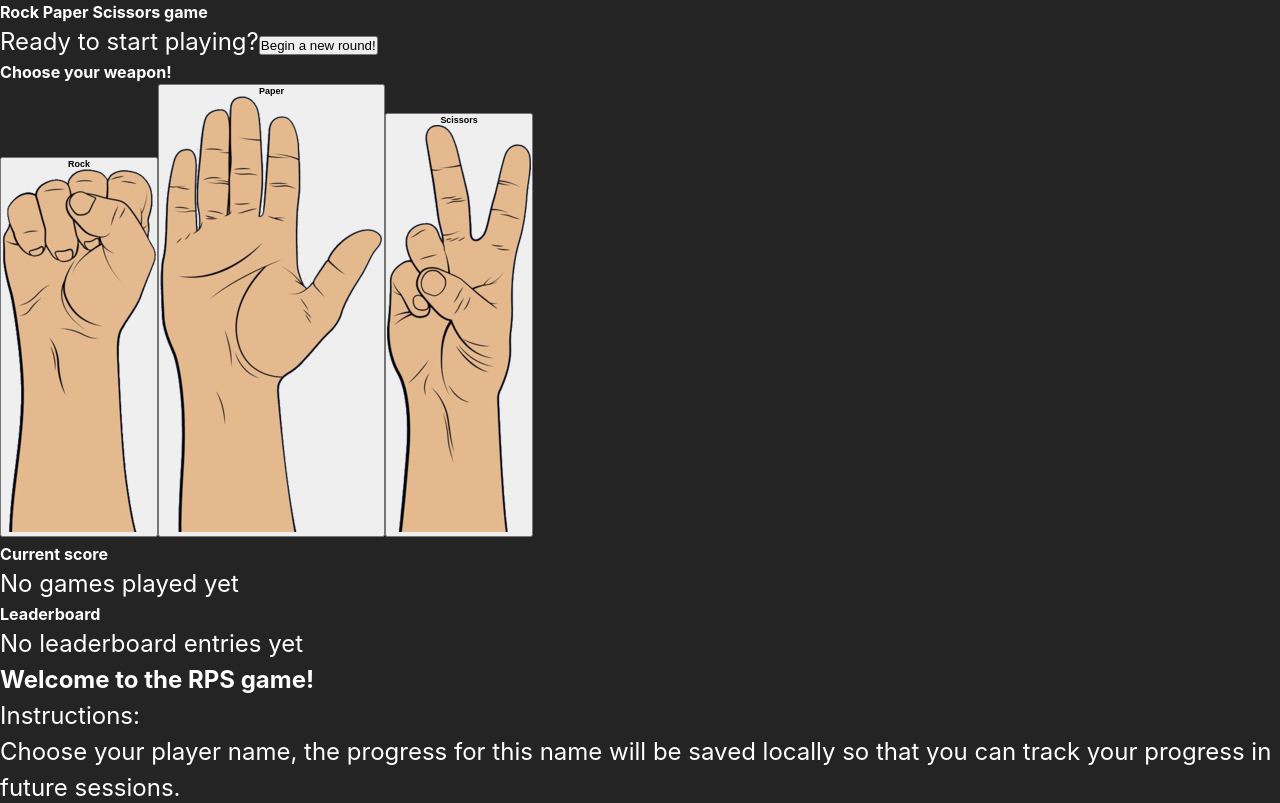
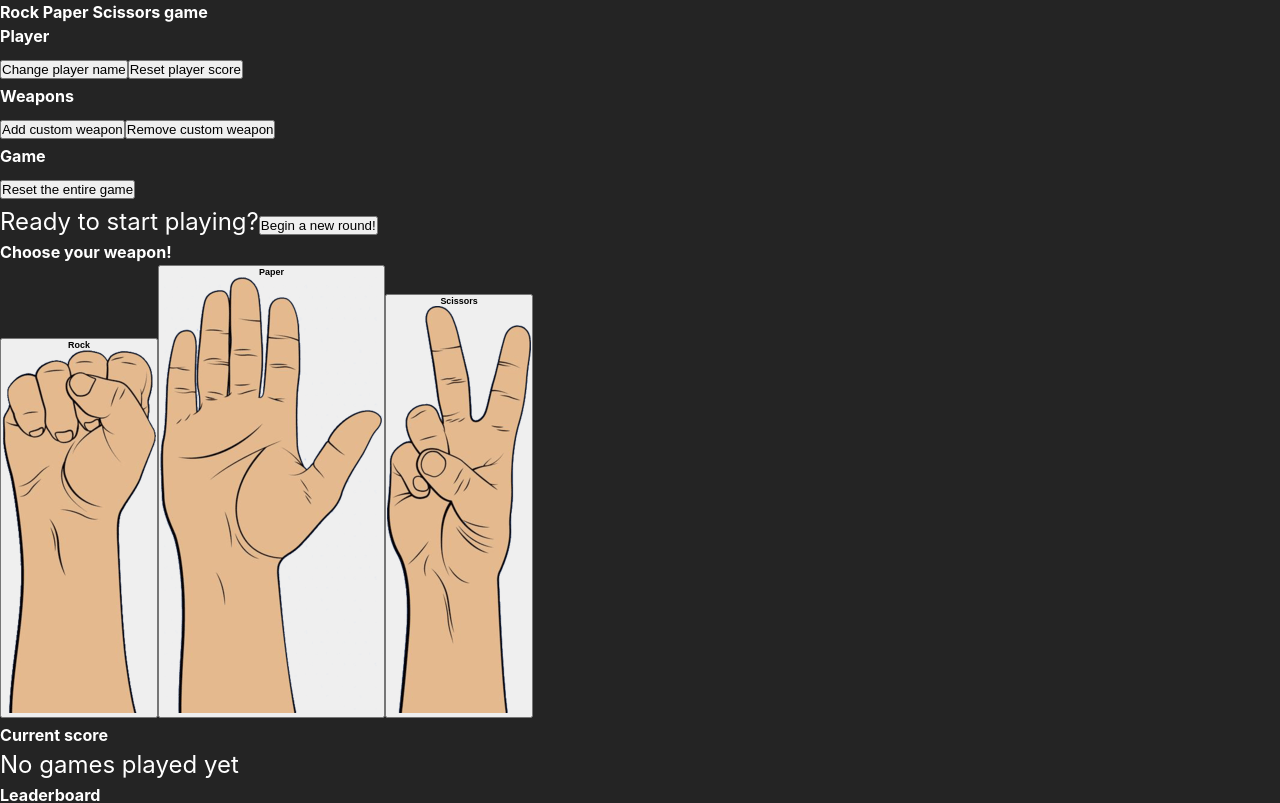
Before and after one commit to WhiteAdy/RPS-game-assignment, a React (Vite) app: page / in a window 1280 px wide. Shown: the top 803 px of the page. Built offline with nearby package versions, Linux system fonts and the light colour scheme.

Commit message:
a few UX improvements + add player name in the top-center + begin work on Sidebar

```diff
--- a/src/components/atoms/Button/Button.module.scss
+++ b/src/components/atoms/Button/Button.module.scss
@@ -6,6 +6,10 @@
     &:hover:not(:disabled) {
         background-color: var(--bg-dark);
         color: var(--text-white);
+    }
+
+    &.fullWidth {
+        width: 100%;
     }
 
     &.outlinedVariant {
@@ -17,6 +21,10 @@
         border: 1px solid var(--bg-dark);
         background-color: var(--bg-dark);
         color: var(--text-white);
+
+        &:hover:not(:disabled) {
+            background-color: var(--bg-dark-2);
+        }
     }
 
     &.textVariant {
--- a/src/components/atoms/Button/Button.tsx
+++ b/src/components/atoms/Button/Button.tsx
@@ -6,6 +6,7 @@ export default function Button({
     className,
     type = 'button',
     title = 'Button',
+    fullWidth = false,
     children,
     ...props
 }: Button) {
@@ -16,6 +17,7 @@ export default function Button({
                 outlinedVariant: variant === 'outlined',
                 filledVariant: variant === 'filled',
                 textVariant: variant === 'text',
+                fullWidth: fullWidth,
             })}
             type={type}
             title={title}
--- a/src/components/atoms/Button/Button.types.ts
+++ b/src/components/atoms/Button/Button.types.ts
@@ -1,6 +1,7 @@
 type Variant = 'text' | 'filled' | 'outlined';
 interface Button extends React.ComponentProps<'button'> {
     variant?: Variant;
+    fullWidth?: boolean;
 }
 
 export type { Variant, Button };
--- /dev/null
+++ b/src/components/molecules/Sidebar/Sidebar.module.scss
@@ -0,0 +1,19 @@
+.Sidebar {
+    border: 1px solid var(--bg-dark);
+    border-radius: var(--border-radius);
+    width: 230px;
+    padding: var(--layout-padding);
+    display: flex;
+    flex-direction: column;
+    align-items: center;
+    gap: var(--layout-padding);
+
+    &_Title {
+        color: var(--text-black);
+        text-align: center;
+
+        &:not(:first-child) {
+            margin-top: calc(var(--layout-padding) * 2);
+        }
+    }
+}
--- /dev/null
+++ b/src/components/molecules/Sidebar/Sidebar.tsx
@@ -0,0 +1,28 @@
+import clsx from 'clsx';
+import type { Sidebar } from './Sidebar.types';
+import { Button, Title } from 'components/atoms';
+
+export default function Sidebar({ className }: Sidebar) {
+    return (
+        <div className={clsx(['Sidebar', { [className!]: className }])}>
+            <Title text="Player" className="Sidebar_Title" />
+            <Button fullWidth variant="filled">
+                Change player name
+            </Button>
+            <Button fullWidth variant="filled">
+                Reset player score
+            </Button>
+            <Title text="Weapons" className="Sidebar_Title" />
+            <Button fullWidth variant="filled">
+                Add custom weapon
+            </Button>
+            <Button fullWidth variant="filled">
+                Remove custom weapon
+            </Button>
+            <Title text="Game" className="Sidebar_Title" />
+            <Button fullWidth variant="filled">
+                Reset the entire game
+            </Button>
+        </div>
+    );
+}
--- /dev/null
+++ b/src/components/molecules/Sidebar/Sidebar.types.ts
@@ -0,0 +1,5 @@
+interface Sidebar {
+    className?: string;
+}
+
+export type { Sidebar };
--- a/src/components/molecules/index.ts
+++ b/src/components/molecules/index.ts
@@ -5,3 +5,4 @@ export { default as CurrentScore } from './CurrentScore/CurrentScore';
 export { default as Leaderboard } from './Leaderboard/Leaderboard';
 export { default as CardPicker } from './CardPicker/CardPicker';
 export { default as GameModerator } from './GameModerator/GameModerator';
+export { default as Sidebar } from './Sidebar/Sidebar';
--- a/src/components/organisms/GameArea/GameArea.module.scss
+++ b/src/components/organisms/GameArea/GameArea.module.scss
@@ -3,15 +3,39 @@
     padding: var(--layout-padding);
     display: grid;
     grid-template-areas:
-        'Title Sidebar'
-        'GameModerator Sidebar'
-        'CardPicker Sidebar';
-    grid-template-rows: 50px 1fr auto;
-    grid-template-columns: 1fr 100px;
+        'Sidebar Title'
+        'Sidebar GameModerator'
+        'Sidebar CardPicker';
+    grid-template-rows: 150px 1fr auto;
+    grid-template-columns: auto 1fr;
     overflow: hidden;
 
-    &_Title {
-        grid-area: Title;
+    &_TopContainer {
+        display: flex;
+        flex-direction: column;
+        gap: var(--layout-padding);
+
+        &_Title {
+            grid-area: Title;
+        }
+
+        .PlayerName {
+            font-size: 12px;
+            text-align: center;
+            display: flex;
+            gap: var(--layout-padding);
+            justify-content: center;
+            align-items: baseline;
+            letter-spacing: 1.5px;
+
+            &_Value {
+                font-weight: bold;
+            }
+        }
+    }
+
+    &_Sidebar {
+        grid-area: Sidebar;
     }
 
     &_GameModerator {
--- a/src/components/organisms/GameArea/GameArea.tsx
+++ b/src/components/organisms/GameArea/GameArea.tsx
@@ -1,15 +1,30 @@
-import { CardPicker, GameModerator } from 'components/molecules';
+import { CardPicker, GameModerator, Sidebar } from 'components/molecules';
 import { Title } from 'components/atoms';
 import clsx from 'clsx';
-import { useGameAreaContext } from 'hooks';
+import { useGameAreaContext, useGameContext } from 'hooks';
 
 export default function GameArea() {
     const {
         state: { currentStage },
     } = useGameAreaContext();
+    const { currentPlayerName } = useGameContext();
+
     return (
         <div className="GameArea">
-            <Title className="GameArea_Title" text="Rock Paper Scissors game" centered />
+            <div className="GameArea_TopContainer">
+                <Title
+                    className="GameArea_TopContainer_Title"
+                    text="Rock Paper Scissors game"
+                    centered
+                />
+                {currentPlayerName && (
+                    <div className="PlayerName">
+                        <span>Player's name:</span>
+                        <span className="PlayerName_Value">{currentPlayerName}</span>
+                    </div>
+                )}
+            </div>
+            <Sidebar className="GameArea_Sidebar" />
             <GameModerator className="GameArea_GameModerator" />
             <CardPicker
                 className={clsx(['GameArea_CardPicker', { show: currentStage === 'picking' }])}
--- a/src/index.scss
+++ b/src/index.scss
@@ -9,7 +9,7 @@
     --text-large: 34px;
 
     --bg-dark: #242424;
-    --bg-dark-2: #6e6e6e;
+    --bg-dark-2: #727272;
     --bg-dark-3: #a7a7a7;
     --bg-lighter: #dddddd;
     --bg-white: #fff;
```
